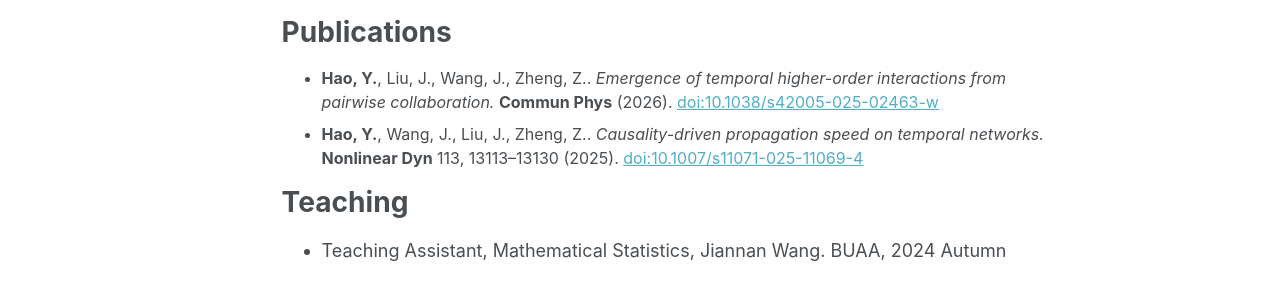
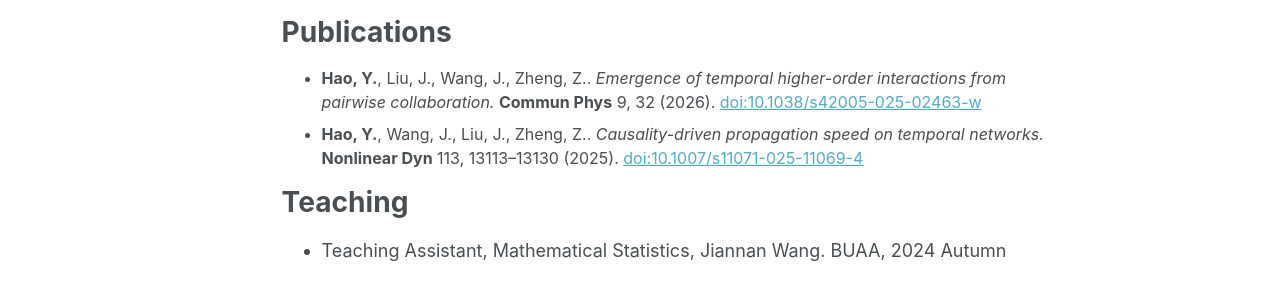
Before and after one commit to if-hyf/if-hyf.github.io, a Jekyll site: the page built from _pages/about.md, in a window 1280 px wide and 1249 px high. Shown: the part 579-864 px from the top of the window. Built offline with Jekyll 4.4.1, drawn with Linux system fonts in a browser that asks for light colours; some web fonts are replaced; a script bundle is joined from its source files by our own code; library files that are not in the unit come from our copies.

Commit message:
Update about.md

```diff
--- a/_pages/about.md
+++ b/_pages/about.md
@@ -78,7 +78,7 @@ Publications
 <ul>
   <li>
     <b>Hao, Y.</b>, Liu, J., Wang, J., Zheng, Z.. <i>Emergence of temporal higher-order interactions from pairwise collaboration.</i>
-    <b>Commun Phys</b> (2026).
+    <b>Commun Phys</b> 9, 32 (2026).
     <a href="https://doi.org/10.1038/s42005-025-02463-w">doi:10.1038/s42005-025-02463-w</a>
   </li>
   <li>
```
